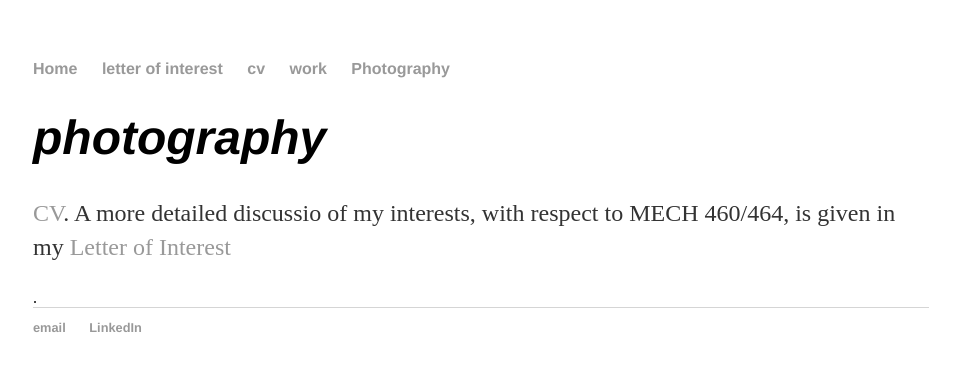
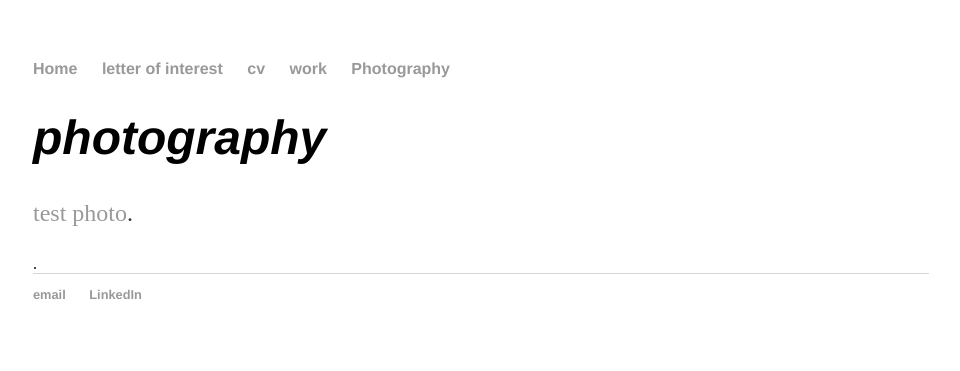
Before and after one commit to LurkingH0rr0r/LurkingH0rr0r.github.io, a Jekyll site: the page built from photo/index.html, in a window 1280 px wide. Shown: the top 371 px of the page, without its empty margins (159-1119 px from the left). Built offline with Jekyll 4.4.1, drawn with Linux system fonts in a browser that asks for light colours.

Commit message:
Update index.html

```diff
--- a/photo/index.html
+++ b/photo/index.html
@@ -4,5 +4,5 @@ title: Patrick Shorey, eportfolio
 ---
 <div class="blurb">
 	<h1><em>photography</em></h1>
-	<p><a href="https://docs.google.com/viewer?url=https://github.com/Patrick-Shorey/Patrick-Shorey.github.io/raw/master/pdfs/resume.pdf">CV</a>. A more detailed discussio of my interests, with respect to MECH 460/464, is given in my <a href="https://docs.google.com/viewer?url=https://github.com/Patrick-Shorey/Patrick-Shorey.github.io/raw/master/pdfs/coverletter-MECH462.pdf">Letter of Interest</a></p>.
+	<p><a href="https://github.com/Patrick-Shorey/Patrick-Shorey.github.io/blob/master/photo/01%20january.JPG">test photo</a>. </p>.
 </div><!-- /.blurb -->
```
